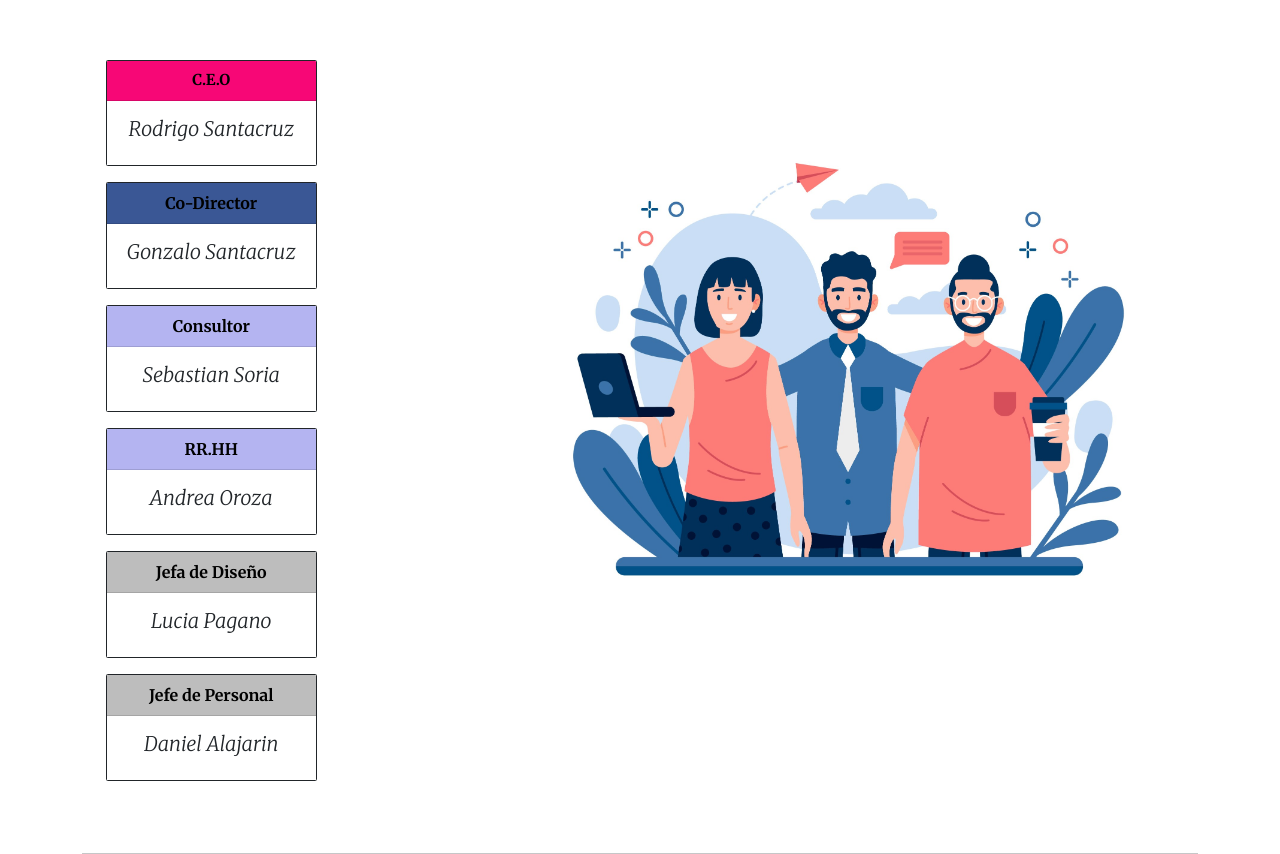
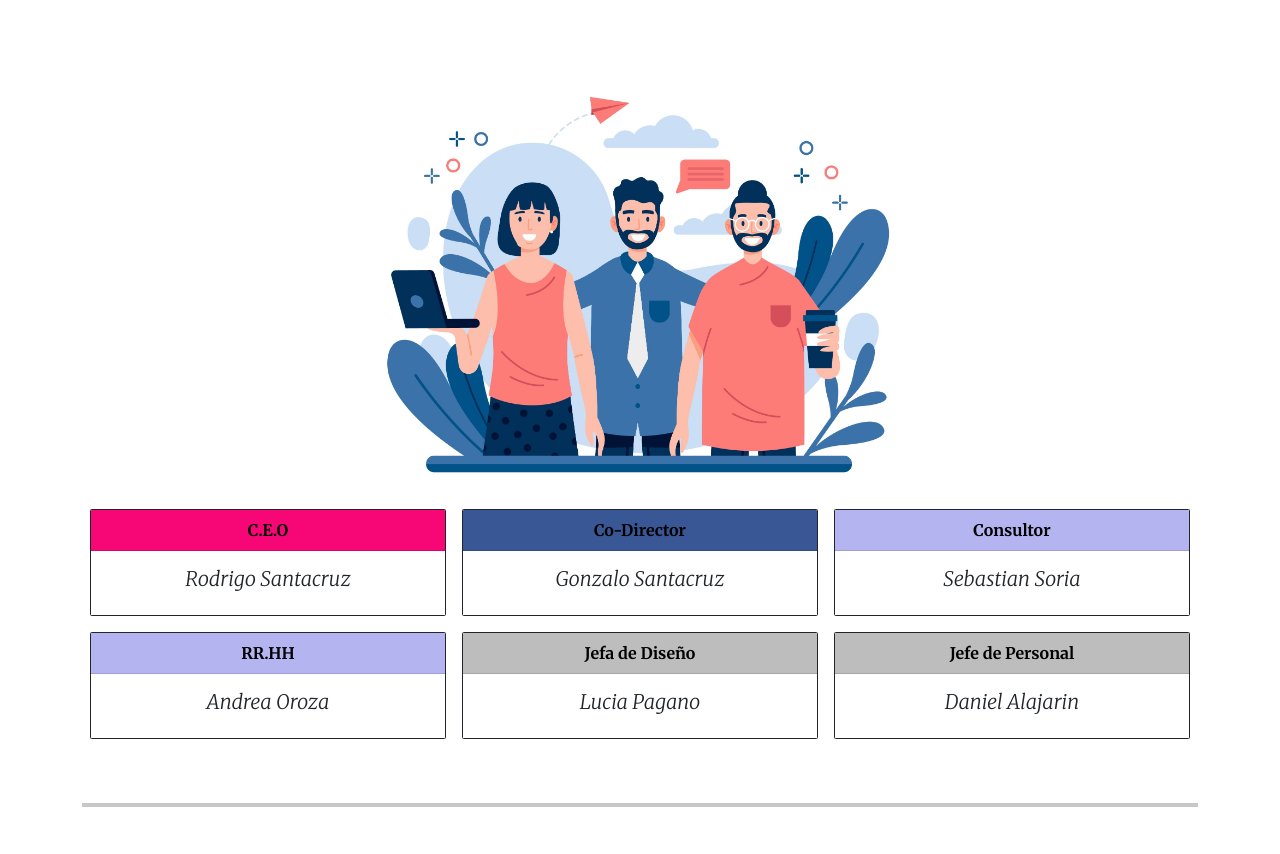
Before and after one commit to rosantacruz/Cuynag, a website: page pages/nuestro_equipo.html in a window 1280 px wide. Shown: the part 326-1180 px from the top of the page. Drawn offline with nearby package versions, Linux system fonts and the light colour scheme.

Commit message:
Reordenado de elementos nuestro equipo

```diff
--- a/pages/nuestro_equipo.html
+++ b/pages/nuestro_equipo.html
@@ -56,7 +56,7 @@
     <main class="container pb-5">
         <section class="row">
             <div class="col-12">
-                <h1 class="display-4 fw-bold mt-5 text-center"> Asesoria integral para empresas
+                <h1 class="display-5 fw-bold mt-5 text-center"> Asesoria integral para empresas
                 </h1>
             </div>
             <div class="col-12">
@@ -71,51 +71,68 @@
             </div>
         </section>
         <!-- CARDS EQUIPO---------------------------------------------------------------------------------------------------------------------------- -->
-        <section class="container row py-5">
-            <div class="col-12 col-lg-5">
-                <div class="card border-dark mb-3 text-center col-12 col-lg-6 fontCard">
+        <section class="container pb-5">
+            <div class="row">
+                <div class="col-12">
+                    <img src="../img/Equipo1.jpg" alt="" class="img-fluid d-sm-none d-none d-lg-block w-50 offset-lg-3">
+                </div>
+            </div>
+            <div class="row">
+                <div class="col-12 col-sm-6 col-lg-4 p-2">
+                    <div class="card border-dark text-center">
                         <div class="card-header fontCard__titulo card--ceo">C.E.O</div>
                         <div class="card-body text-dark">
                             <h5 class="card-title fontCard__nombre">Rodrigo Santacruz</h5>
                         </div>
                     </div>
-                <div class="card border-dark mb-3 text-center col-12 col-lg-6">
+                </div>
+                <div class="col-12 col-sm-6 col-lg-4 p-2">
+                    <div class="card border-dark text-center">
                         <div class="card-header fontCard__titulo card--codirector">Co-Director</div>
                         <div class="card-body text-dark">
                             <h5 class="card-title fontCard__nombre">Gonzalo Santacruz</h5>
                         </div>
                     </div>
-                <div class="card border-dark mb-3 text-center col-12 col-lg-6">
+                </div>
+                <div class="col-12 col-sm-6 col-lg-4 p-2 offset-md-3 offset-lg-0">
+                    <div class="card border-dark text-center">
                         <div class="card-header fontCard__titulo card--consultor">Consultor</div>
                         <div class="card-body text-dark">
                             <h5 class="card-title fontCard__nombre">Sebastian Soria</h5>
                         </div>
                     </div>
-                <div class="card border-dark mb-3 text-center col-12 col-lg-6">
+                </div>
+            </div>
+            </div>
+            <div class="row">
+                <div class="col-12 col-sm-6 col-lg-4 p-2">
+                    <div class="card border-dark text-center">
                         <div class="card-header fontCard__titulo card--rrhh">RR.HH</div>
                         <div class="card-body text-dark">
                             <h5 class="card-title fontCard__nombre">Andrea Oroza</h5>
                         </div>
                     </div>
-                <div class="card border-dark mb-3 text-center col-12 col-lg-6">
+                </div>
+                <div class="col-12 col-sm-6 col-lg-4 p-2">
+                    <div class="card border-dark text-center">
                         <div class="card-header fontCard__titulo card--jefediseño">Jefa de Diseño</div>
                         <div class="card-body text-dark">
                             <h5 class="card-title fontCard__nombre">Lucia Pagano</h5>
                         </div>
                     </div>
-                <div class="card border-dark mb-3 text-center col-12 col-lg-6">
+                </div>
+                <div class="col-12 col-sm-6 col-lg-4 p-2 offset-md-3 offset-lg-0">
+                    <div class="card border-dark text-center">
                         <div class="card-header fontCard__titulo card--jefepersonal">Jefe de Personal</div>
                         <div class="card-body text-dark">
                             <h5 class="card-title fontCard__nombre">Daniel Alajarin</h5>
                         </div>
                     </div>
                 </div>
+            </div>
+            </div>
             <!-- IMAGEN ASIDE----------------------------------------------------------------------------------------------------------->
-            <aside class="col-7">
-                <div>
-                    <img src="../img/Equipo1.jpg" alt="" class="img-fluid d-sm-none d-none d-lg-block w-100">
-                </div>
-            </aside>
+
             <!-- PORQUE ELEGIRNOS ------------------------------------------------------------------------------------------------------>
         </section>
         <hr class="dropdown-divider border border-2 border-dark">
```
Also changed, not shown: index.html (+1 -1 lines), pages/contacto.html (+1 -0 lines). Lines whose indentation alone changed are shown as unchanged.
